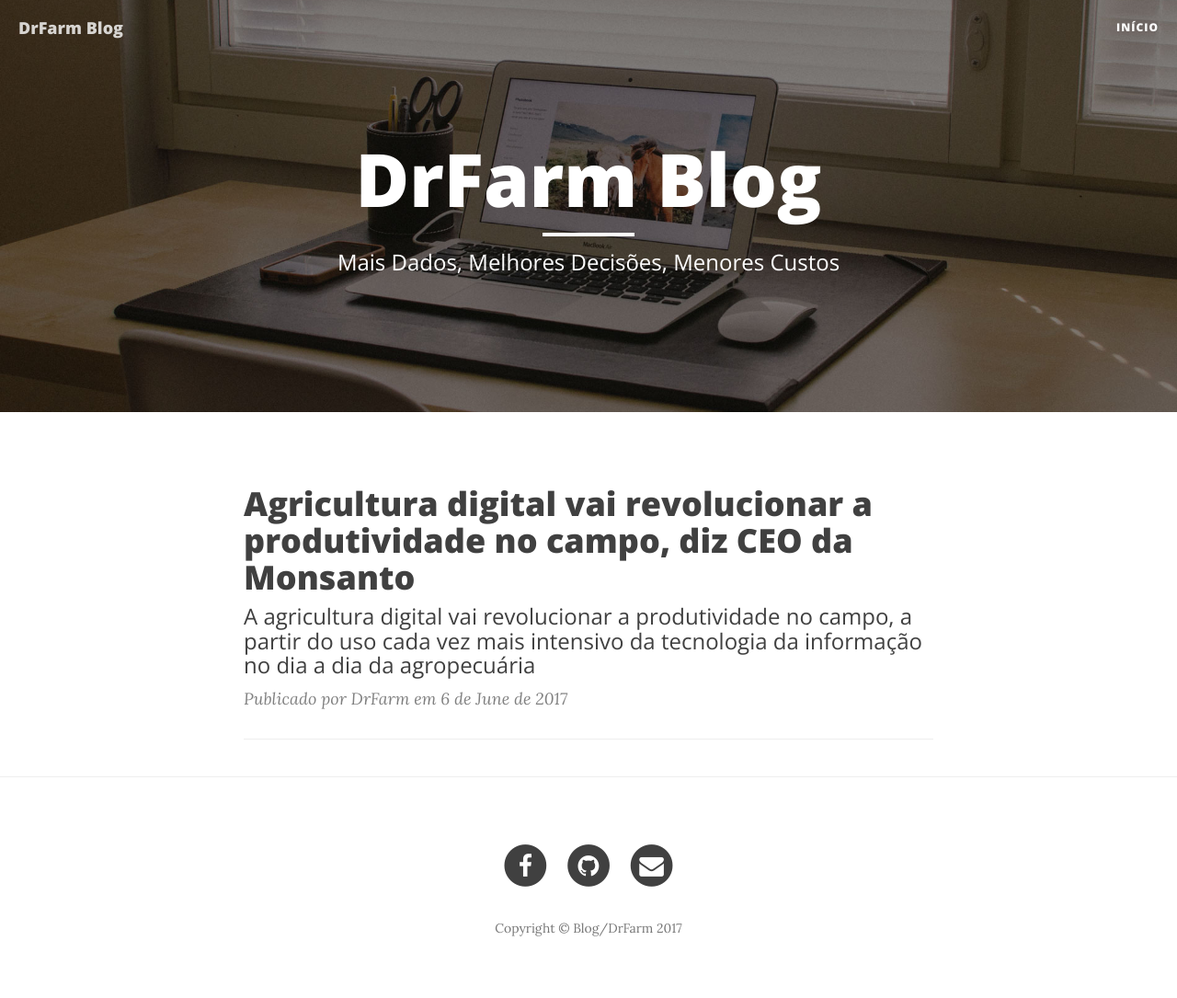
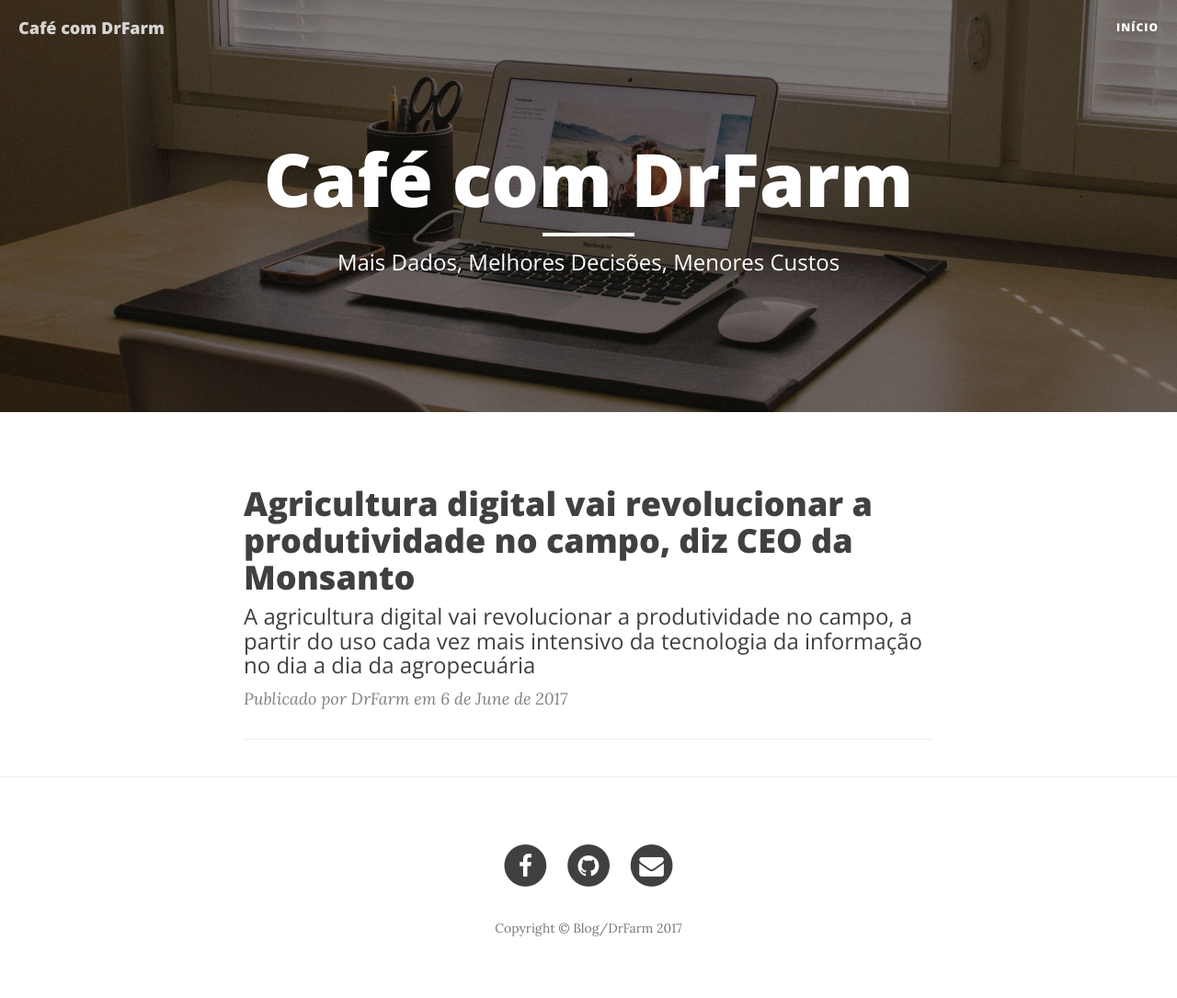
Before and after one commit to doctorfarm/blog, a Jekyll site: the page built from index.html, in a window 1280 px wide. Shown: the whole page at 92% size. Built offline with Jekyll 4.4.1, drawn with Linux system fonts in a browser that asks for light colours; nearby versions of some CDN libraries; the list of posts is cut into pages by our own code.

Commit message:
Changing the config

```diff
--- a/_config.yml
+++ b/_config.yml
@@ -1,9 +1,9 @@
 # Site settings
-title: DrFarm Blog
+title: Café com DrFarm
 header-img: img/home-bg.jpg
 email: contato@doctorfamr.com.br
 copyright_name: Blog/DrFarm
-description: "DrFarm News"
+description: "Blog do DrFarm"
 url: "https://drfarm.com.br"
 github_username: cristianossd
 facebook_username:  DrFarmBR
```
Also changed, not shown: img/about-bg.jpg (deleted), img/contact-bg.jpg (deleted), img/post-bg-02.jpg (deleted), img/post-bg-03.jpg (deleted), img/post-bg-04.jpg (deleted), img/post-bg-05.jpg (deleted), img/post-bg-06.jpg (deleted), img/post-sample-image.jpg (deleted), 1 other file.
